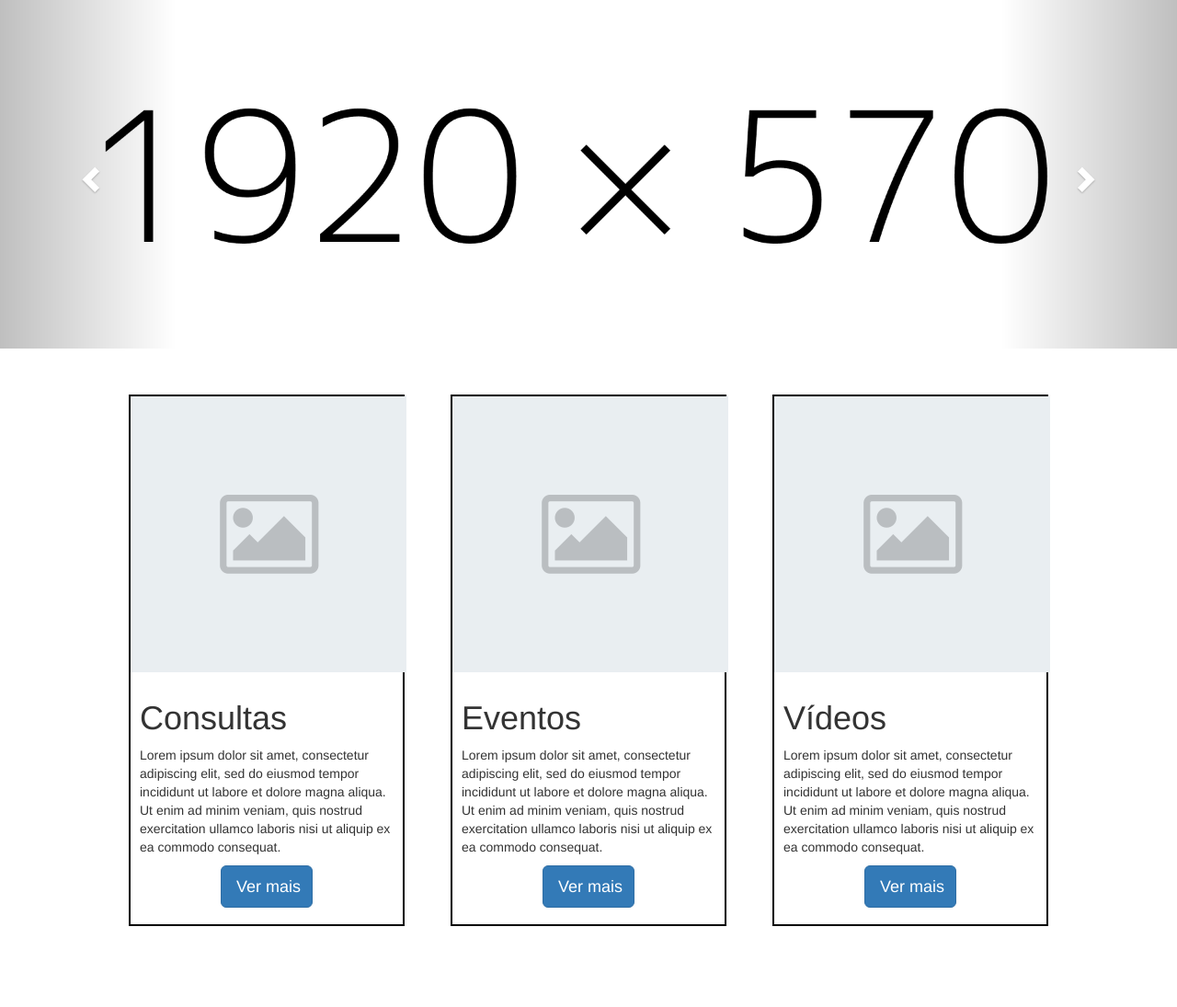
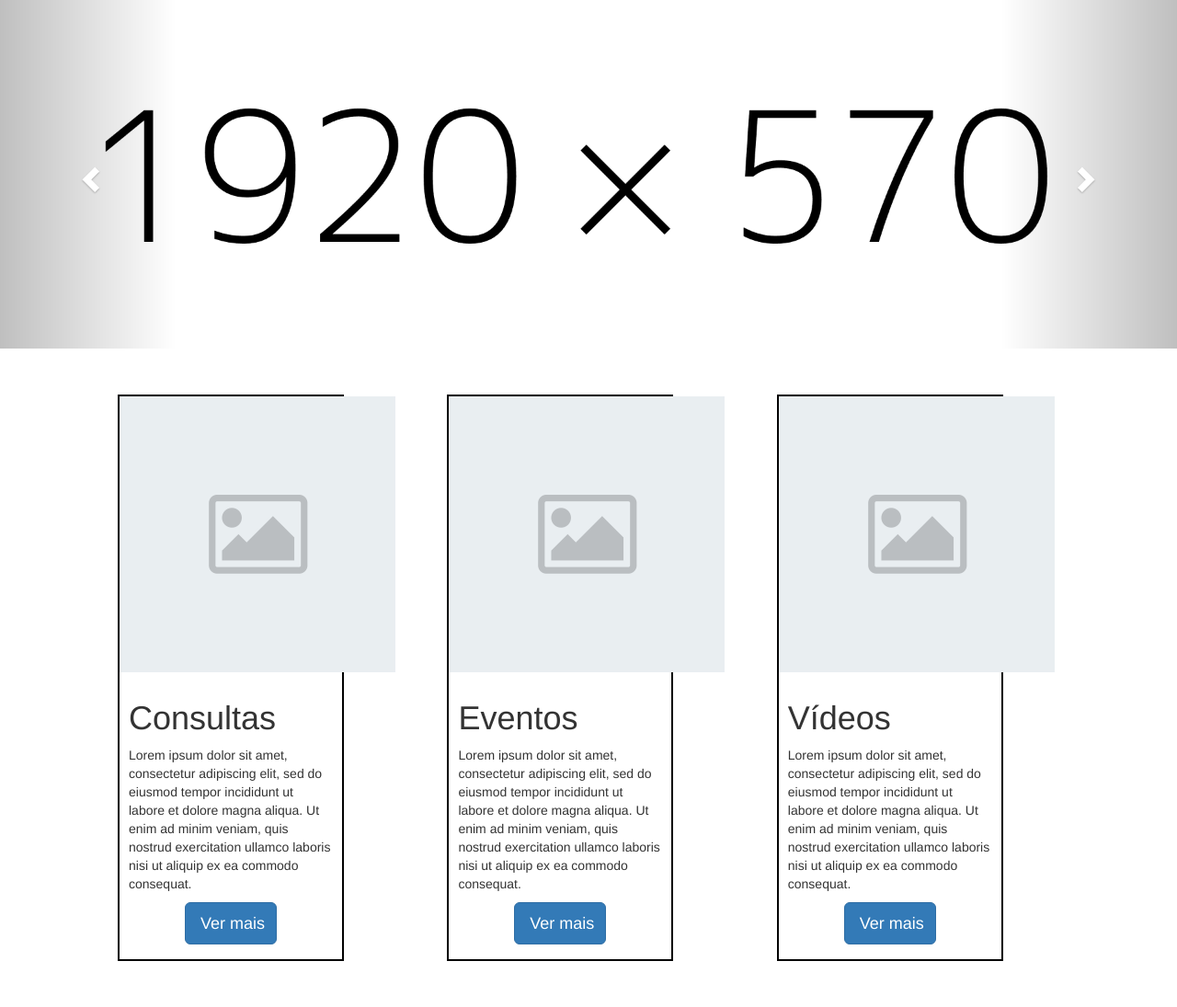
Before and after one commit to IKuuhakuI/Lumanga, a Flask app: page / in a window 1280 px wide. Shown: the part 73-1168 px from the top of the page at 92% size. Before the commit the page ends 1080 px from the top, so only its background shows below. Run offline with Flask 2, Linux system fonts and the light colour scheme; some libraries are stand-ins or nearby versions.

Commit message:
atualiza css

```diff
--- a/app/static/styles/style.css
+++ b/app/static/styles/style.css
@@ -3,20 +3,19 @@ body {
 }
 
 .cards{
-	width: 1000px;
-	margin-left: auto;
-	margin-right: auto;
+    width: 80%;
+    margin: auto;
 }
 
 .coluna {
-	width: 20px;
+	width: 5%;
 }
 
 .card-container {
-	float: left;
+
 	position: relative;
 	border: 2px solid black;
-	width: 300px;
+	width: 80%;
 	margin-top: 50px;
 	margin-bottom: 50px;
 }
--- a/app/templates/inicio.html
+++ b/app/templates/inicio.html
@@ -74,7 +74,7 @@
 </div>
 </td>
 
-<td style="width: 50px"></td>
+<td class="coluna"></td>
 
 <td>
 <div class="card-container">
@@ -90,7 +90,7 @@
 </div>
 </td>
 
-<td style="width: 50px"></td>
+<td class="coluna"></td>
 
 <td>
     <div class="card-container">
```
Lines whose indentation alone changed are shown as unchanged.
